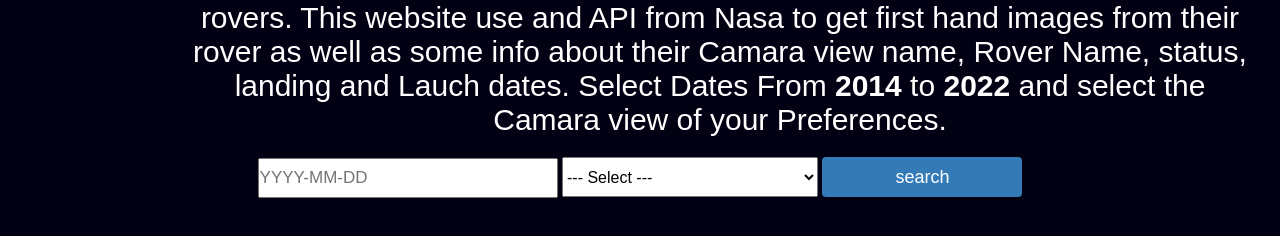
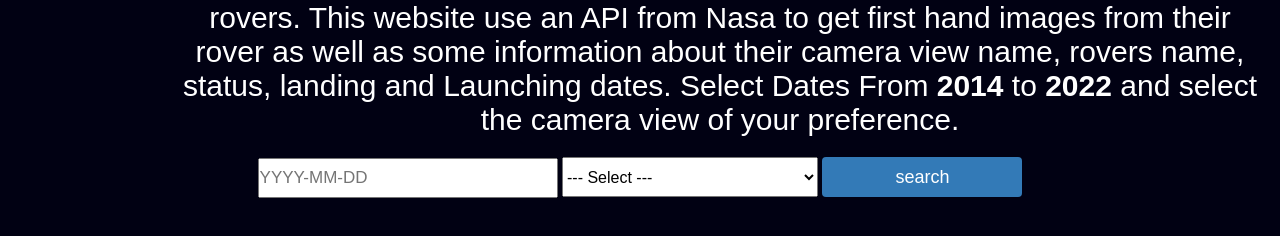
Before and after one commit to Andresyance20/Mars-Explorer, a plain HTML site: page index.html in a window 1280 px wide. Shown: the part 158-394 px from the top of the page. Drawn offline with Linux system fonts and the light colour scheme.

Commit message:
Update index.html
Typos

```diff
--- a/index.html
+++ b/index.html
@@ -4,7 +4,7 @@
     <meta charset="UTF-8">
     <meta name="viewport" content="width=device-width, initial-scale=1.0">
     <link rel="icon" type="image/png" href="Images/mars_1146292.png">
-    <title>Mars Exploration </title>
+    <title>Mars Explorer </title>
     <link rel="stylesheet" href="style.css">
 </head>
 <body>
@@ -13,9 +13,9 @@
             <div class="col-12 center text">
                 <img src="Images/spaceship.png" alt="Logo" class="logo">
                 <h1 class="Title">Mars Exploration</h1>
-                <p class="description">Discover the wonders of Mars through stunning images captured by NASA's rovers. This website use and API
-                    from Nasa to get first hand images from their rover as well as some info about their Camara view name, Rover Name, status, landing and Lauch dates.
-                    Select Dates From <b>2014</b> to <b>2022</b> and select the Camara view of your Preferences.
+                <p class="description">Discover the wonders of Mars through stunning images captured by NASA's rovers. This website use an API
+                    from Nasa to get first hand images from their rover as well as some information about their camera view name, rovers name, status, landing and Launching dates.
+                    Select Dates From <b>2014</b> to <b>2022</b> and select the camera view of your preference.
                 </p>
 
                 <input id="input" type="text" placeholder="YYYY-MM-DD" class="input-box">
```
